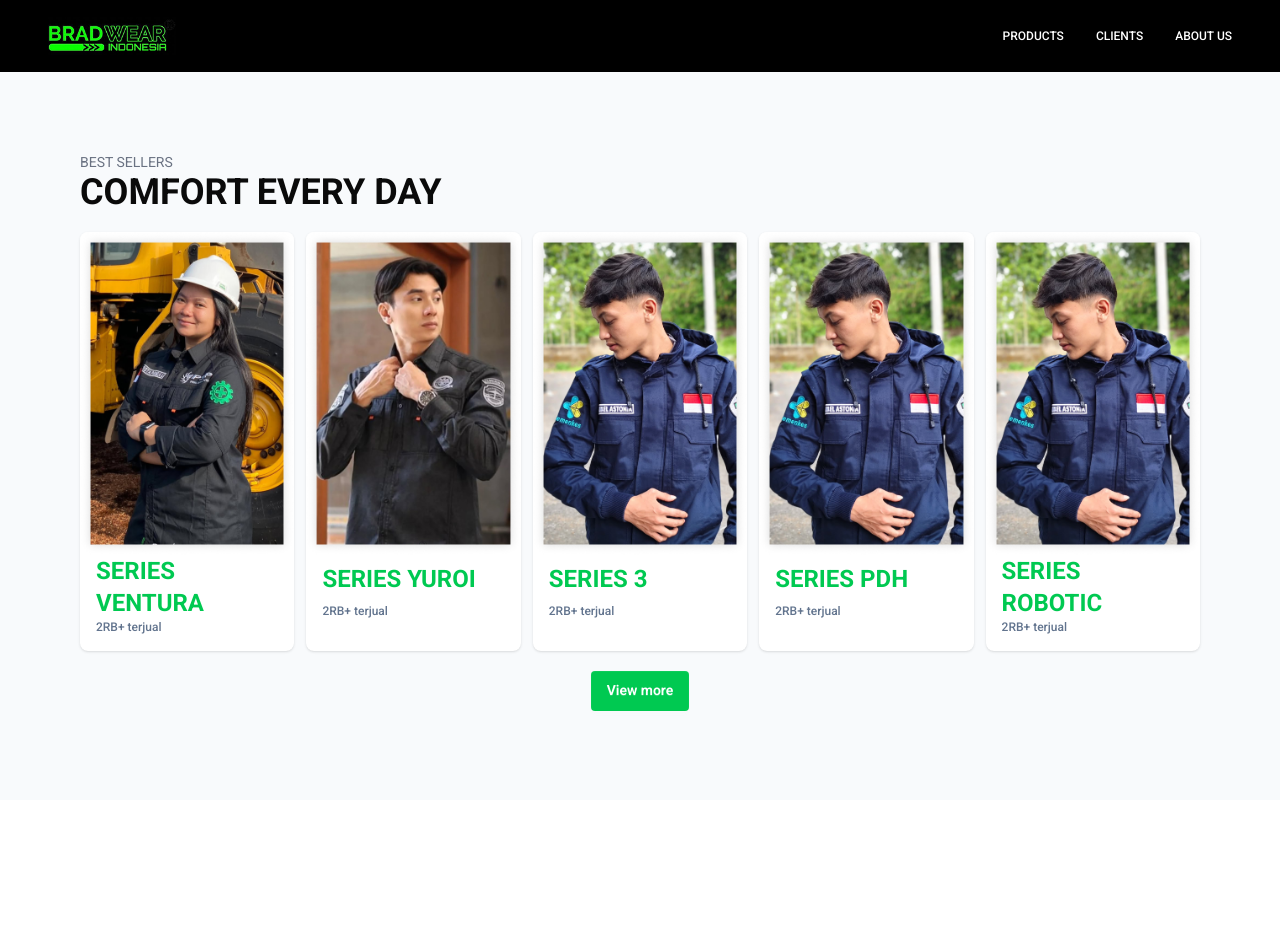
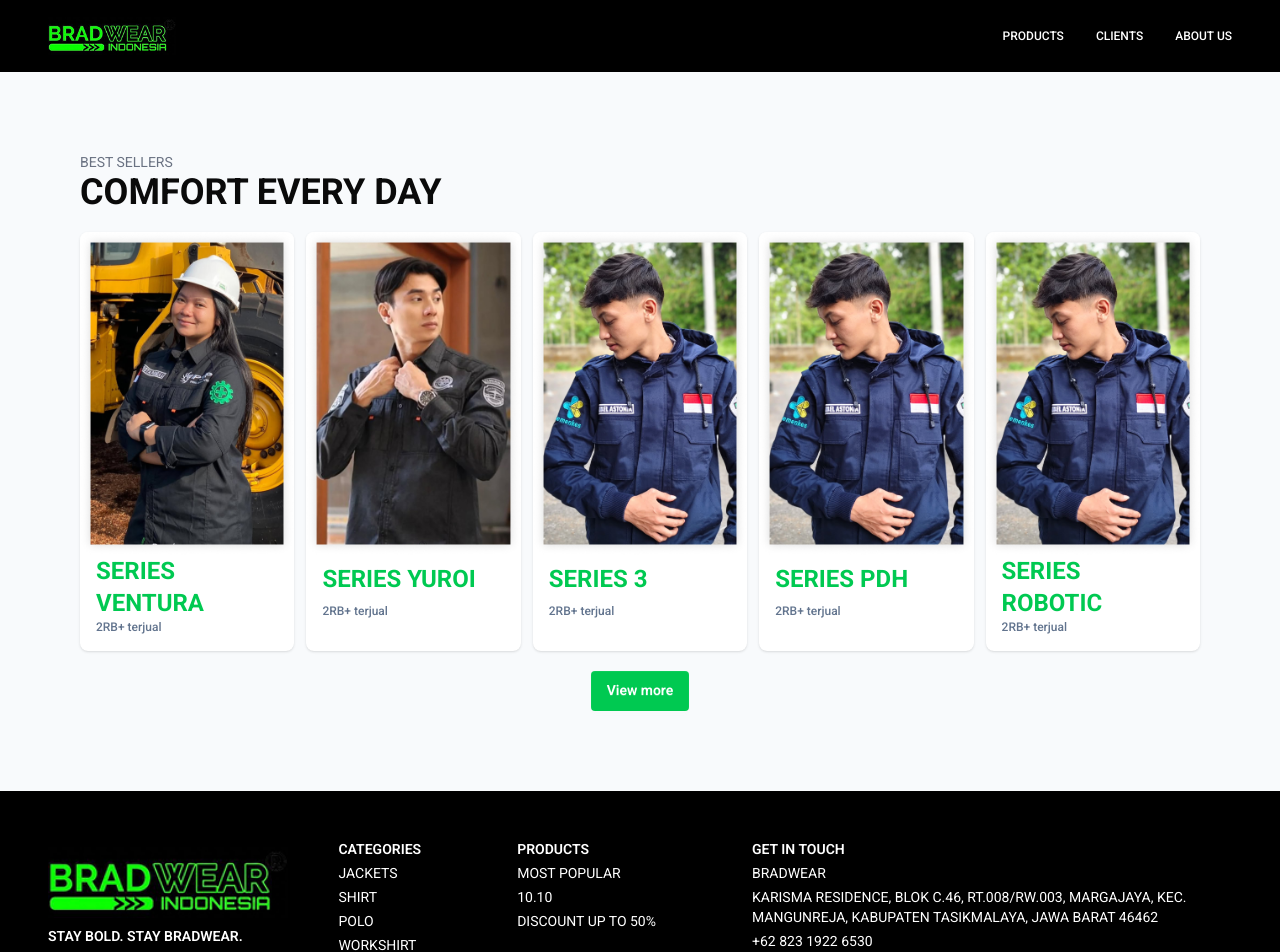
Before and after one commit to Amoebajelek/bradwearindonesia, a Next.js app: page / in a window 1280 px wide. Shown: the top 952 px of the page. Before the commit the page ends 800 px from the top, so only its background shows below. Built offline with nearby package versions, Linux system fonts and the light colour scheme.

Commit message:
Cont-Add Footer

```diff
--- a/app/_components/Footer.tsx
+++ b/app/_components/Footer.tsx
@@ -3,36 +3,109 @@
 
 import Logo from "@/public/logo.jpg";
 
-const Menus = [
+const Categories = [
   {
     id: 1,
-    title: "Products",
-    link: "/products",
+    title: "Jackets",
+    link: "#",
   },
   {
     id: 2,
-    title: "Clients",
-    link: "/clients",
+    title: "Shirt",
+    link: "#",
   },
   {
     id: 3,
-    title: "About Us",
-    link: "/about-us",
+    title: "Polo",
+    link: "#",
+  },
+  {
+    id: 4,
+    title: "Workshirt",
+    link: "#",
+  },
+];
+const Products = [
+  {
+    id: 1,
+    title: "Most Popular",
+    link: "#",
+  },
+  {
+    id: 2,
+    title: "10.10",
+    link: "#",
+  },
+  {
+    id: 3,
+    title: "Discount up to 50%",
+    link: "#",
+  },
+];
+const Getintouch = [
+  {
+    id: 1,
+    title: "Bradwear",
+  },
+  {
+    id: 2,
+    title:
+      "Karisma Residence, Blok C.46, RT.008/RW.003, Margajaya, Kec. Mangunreja, Kabupaten Tasikmalaya, Jawa Barat 46462",
+  },
+  {
+    id: 3,
+    title: "+62 823 1922 6530",
   },
 ];
 
 export default function Footer() {
   return (
-    <div className="flex justify-between bg-black px-12 h-20 items-center">
-      <Link href="/">
-        <Image src={Logo} alt="Logo Bradwear" width={128} />
-      </Link>
-      <div className="flex gap-12 uppercase font-semibold text-sm">
-        {Menus.map((menu) => (
-          <Link href={menu.link} key={menu.id}>
-            {menu.title}
+    <div className="flex flex-col">
+      <div className="flex justify-between bg-black p-12 h-fit items-center">
+        <div className="flex flex-col gap-2">
+          <Link href="/">
+            <Image src={Logo} alt="Logo Bradwear" width={240} />
           </Link>
-        ))}
+          <p className="text-sm uppercase font-semibold text-white">
+            Stay Bold. Stay Bradwear.
+          </p>
+        </div>
+
+        <div className="flex gap-24">
+          <div className="flex flex-col gap-1 text-white">
+            <h4 className="uppercase font-semibold text-sm">Categories</h4>
+            <div className="flex flex-col gap-1 uppercase font-regular text-sm ">
+              {Categories.map((cat) => (
+                <Link href={cat.link} key={cat.id}>
+                  {cat.title}
+                </Link>
+              ))}
+            </div>
+          </div>
+          <div className="flex flex-col gap-1 text-white">
+            <h4 className="uppercase font-semibold text-sm">Products</h4>
+            <div className="flex flex-col gap-1 uppercase font-regular text-sm ">
+              {Products.map((prod) => (
+                <Link href={prod.link} key={prod.id}>
+                  {prod.title}
+                </Link>
+              ))}
+            </div>
+          </div>
+          <div className="flex flex-col gap-1 text-white max-w-[480px]">
+            <h4 className="uppercase font-semibold text-sm">Get In Touch</h4>
+            <div className="flex flex-col gap-1 uppercase font-regular text-sm ">
+              {Getintouch.map((getintouch) => (
+                <p key={getintouch.id}>{getintouch.title}</p>
+              ))}
+            </div>
+          </div>
+        </div>
+      </div>
+      <div className="flex justify-center bg-black py-6 border-t-1 border-gray-800">
+        <p className="font-light text-xs text-white">
+          © 2025 Bradwear Indonesia — Built for the Streets, Worn with Pride.
+        </p>
       </div>
     </div>
   );
--- a/app/page.tsx
+++ b/app/page.tsx
@@ -1,3 +1,4 @@
+import Footer from "./_components/Footer";
 import Navbar from "./_components/Navbar";
 import Products from "./_components/Products";
 import Link from "next/link";
@@ -22,6 +23,7 @@
           </Link>
         </div>
       </div>
+      <Footer />
     </div>
   );
 }
```
